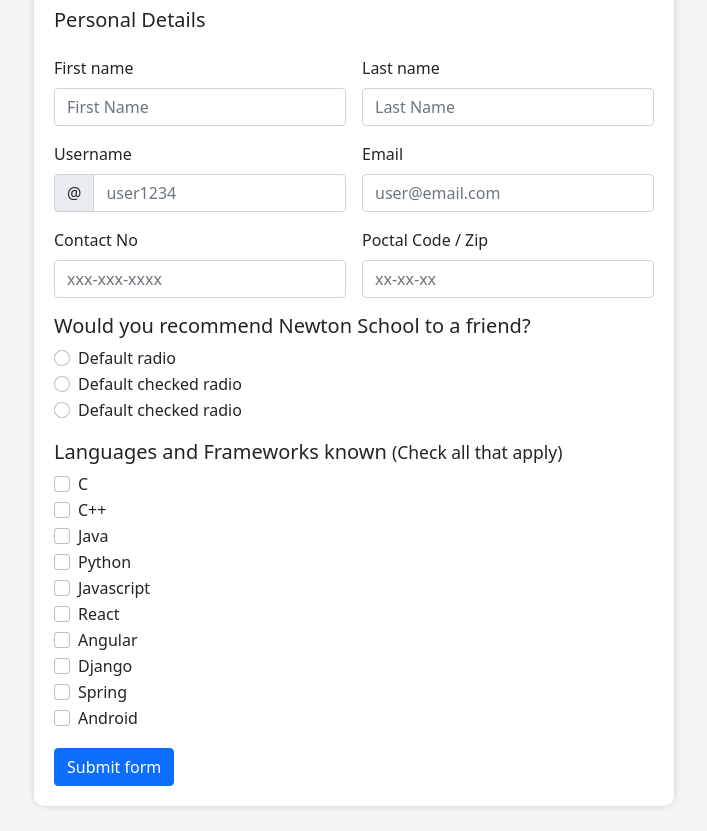
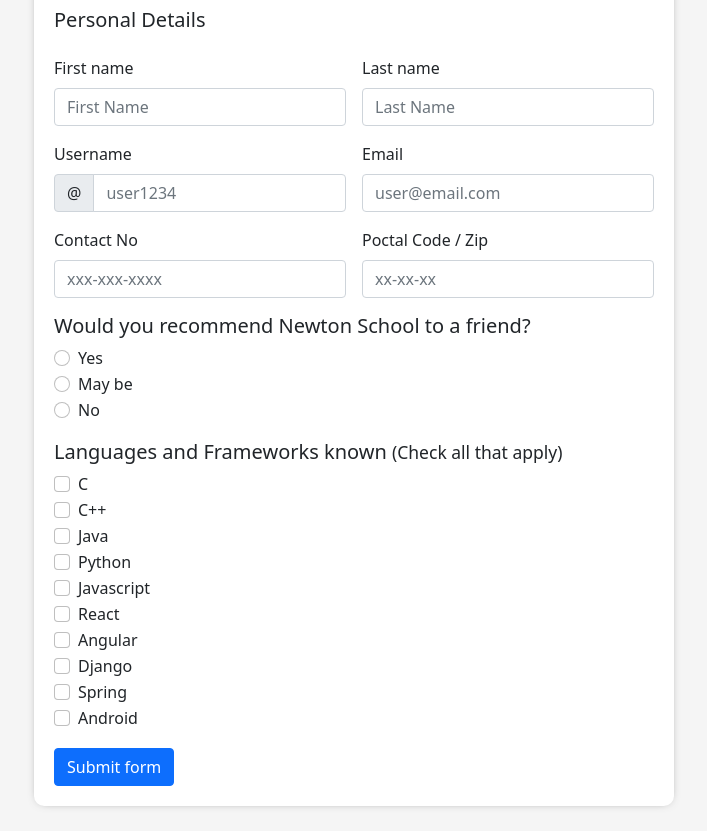
Before and after one commit to ManikMistry/React_Srvey_Form, a plain HTML site: page index.html in a window 1280 px wide. Shown: the part 118-949 px from the top of the page, without its empty margins (286-993 px from the left). Drawn offline with nearby package versions, Linux system fonts and the light colour scheme; a script that the page names is missing.

Commit message:
Update index.html

```diff
--- a/index.html
+++ b/index.html
@@ -50,15 +50,15 @@
 
           <div class="form-check">
             <input class="form-check-input" type="radio" name="flexRadioDefault" id="flexRadioDefault1" />
-            <label class="form-check-label" for="flexRadioDefault1"> Default radio </label>
+            <label class="form-check-label" for="flexRadioDefault1"> Yes </label>
           </div>
           <div class="form-check">
             <input class="form-check-input" type="radio" name="flexRadioDefault" id="flexRadioDefault2" />
-            <label class="form-check-label" for="flexRadioDefault2"> Default checked radio </label>
+            <label class="form-check-label" for="flexRadioDefault2"> May be </label>
           </div>
           <div class="form-check">
             <input class="form-check-input" type="radio" name="flexRadioDefault" id="flexRadioDefault2" />
-            <label class="form-check-label" for="flexRadioDefault2"> Default checked radio </label>
+            <label class="form-check-label" for="flexRadioDefault2"> No</label>
           </div>
         </div>
         <div class="col-md-12">
```
